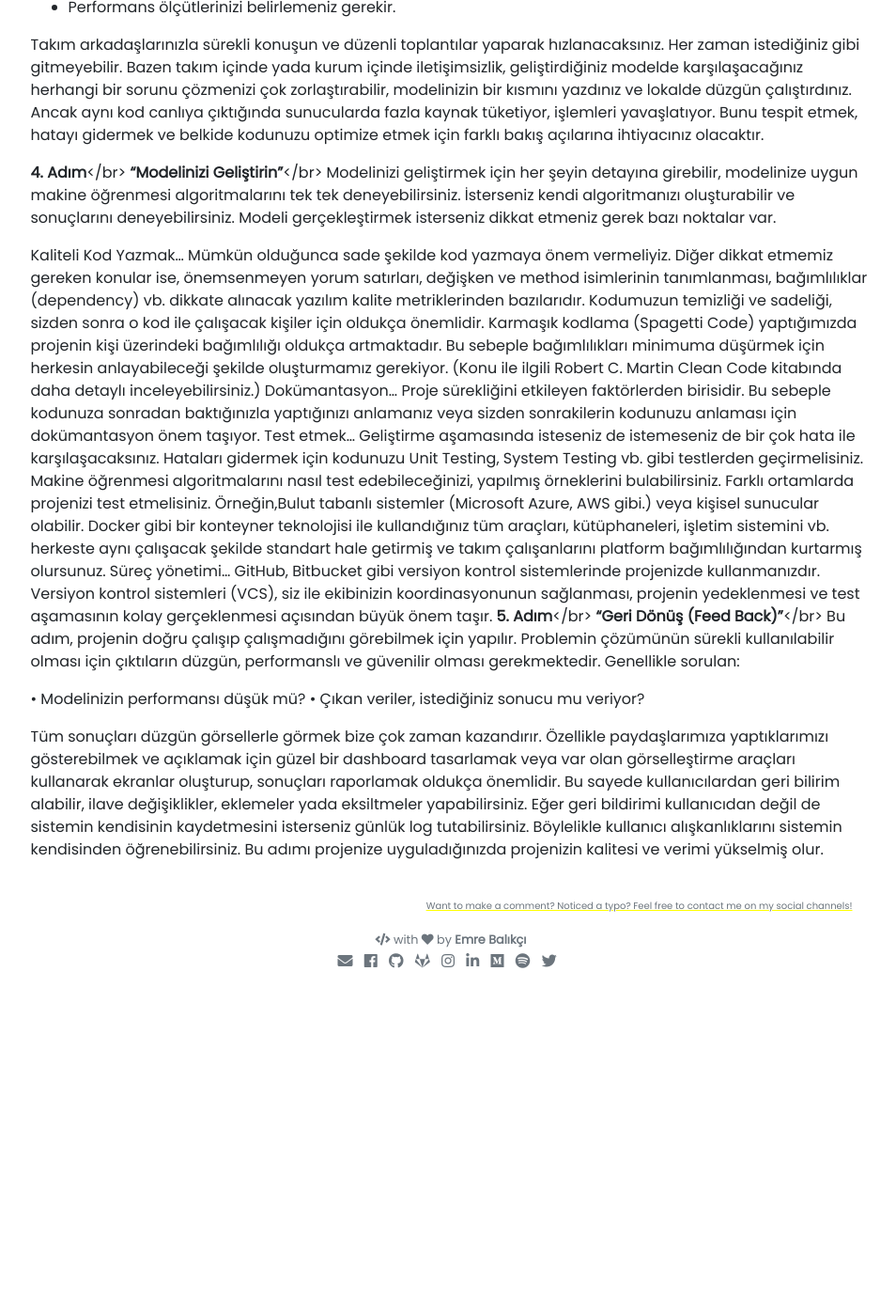
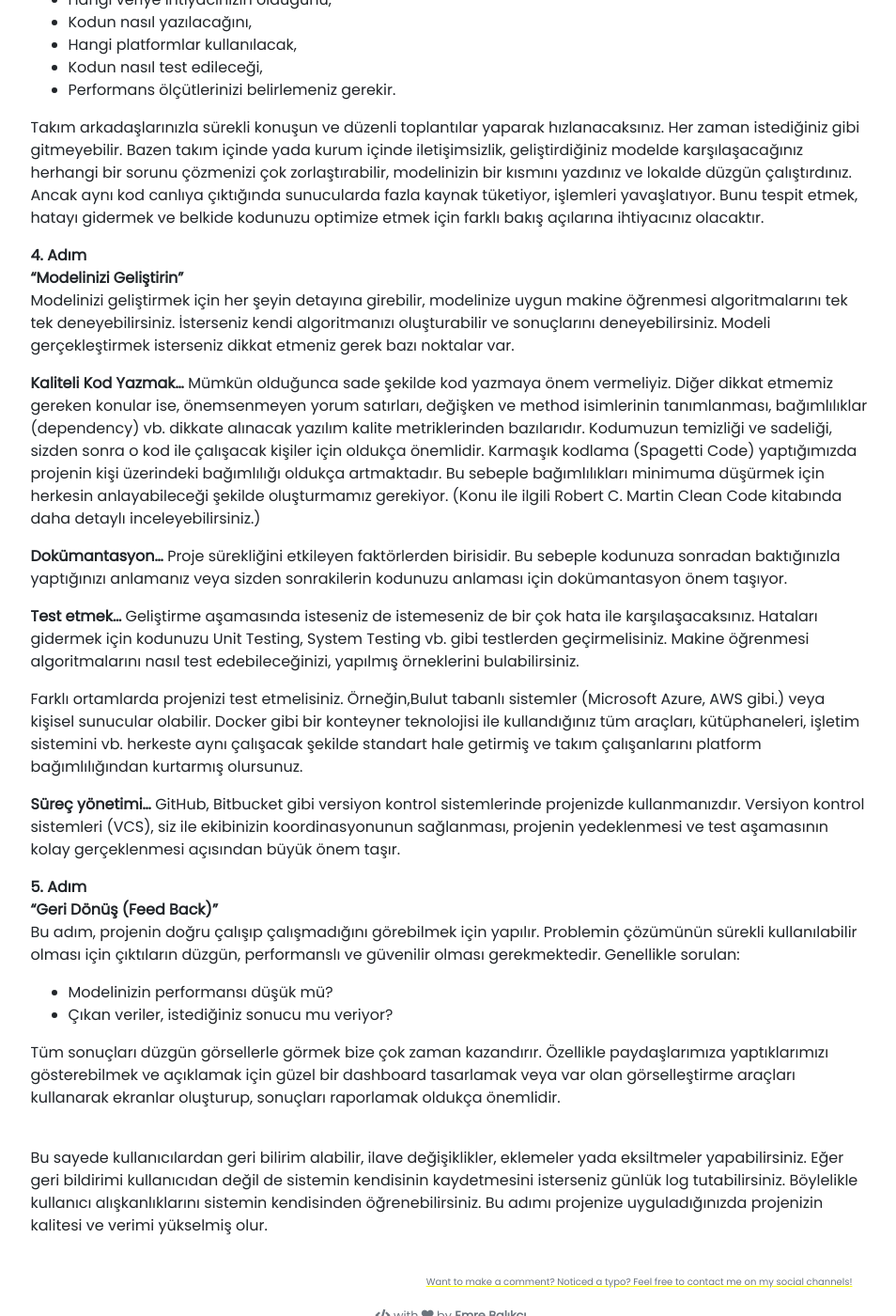
Before and after one commit to emrebalikci/emrebalikci.github.io, a Jekyll site: the page built from _posts/2021-08-22-0’dan 1’e Veri Bilimi Projesi Adımları.markdown, in a window 1280 px wide and 1400 px high, scrolled down 2755 px. Shown: the whole window at 94% size, without its empty margins (160-1114 px from the left). Built offline with Jekyll 4.4.1, drawn with Linux system fonts in a browser that asks for light colours; nearby versions of some CDN libraries; our own code applies the rules of GitHub Pages for plain Markdown files; before the commit the page ends 3806 px from its top, so only the background shows below that; some of the changed text lies outside the part shown.

Commit message:
edited post

```diff
--- a/_posts/2021-08-22-0’dan 1’e Veri Bilimi Projesi Adımları.markdown
+++ b/_posts/2021-08-22-0’dan 1’e Veri Bilimi Projesi Adımları.markdown
@@ -17,7 +17,7 @@ Temel olarak;
 
 Bir veri bilimi projesinden bastan sona nasıl yaklaşılması gerektiğinden, proje boyunca nelere dikkat edilmeli ve nasıl yönetilebilir durumundan bahsedeceğiz. Anlatacağımız her bir madde projenizin sonuna kadar size yol gösterecektir. (Bu maddeler projenize, kurumuzun kültürüne veya tecrübenize göre değişkenlik gösterebilir. Kendi isteğinize göre ekleme veya azaltmalar yapabilirsiniz.)
 
-![Data Science Adımları](https://github.com/emrebalikci/emrebalikci.github.io/assets/photos/datascience_1.png?raw=true"Data Science Adımları")
+![Data Science Adımları](https://github.com/emrebalikci/emrebalikci.github.io/assets/photos/blog/datascience_1.png")
 
 **0. Adım**<br />
 **“Doğru Sorular Sorun”**<br />
@@ -38,10 +38,12 @@ Bu gibi sorularla kaba taslak yaptığınız ölçüler sayesinde proje ekibinin
 
 Yatırım getirinizi hesaplamak (Return on Investment = ROI ) için aşağıdaki bu basit formülü kullanabilirsiniz;
 
-![Return on Investment](https://github.com/emrebalikci/emrebalikci.github.io/assets/photos/roi.jpeg?raw=true"Return on Investment")
+![Return on Investment](https://github.com/emrebalikci/emrebalikci.github.io/assets/photos/blog/roi.jpeg)
 
-**2. Adım **
-**“Bir yaklaşım belirleyin veya temel bir model oluşturun.”**
+**2. Adım**<br />
+**“Bir yaklaşım belirleyin veya temel bir model oluşturun.”**<br />
+
+
 Probleminizin tanımı içinde bir yaklaşım belirlemeniz, probleminizin çözümü için hedefiniz daha net olacaktır. Bu yaklaşım önceden var olan bir yaklaşım da olabilir yada özel bir model geliştirmeniz gerekebilir. Ancak model ilk adım için çok detaylı yada karmaşık bir model olmamalıdır. (Modeliniz bir makine öğrenmesi algoritması tasarlamak gibi karmaşık bir iş değildir.)
 
 Probleminizi tanımlayarak oluşturarak yatırımcı yada kişiler ile bu durumun detayını paylaşmalı ve geri bildirimlerle hareket etmelisiniz.
@@ -54,8 +56,8 @@ Deneyimli veri bilimcileri bu adımda, önce düşünür, çözümü hangi yakla
 
 Bu adıma kadar yaptıklarınızın verimliliğini ve başarı oranını belirlemiş, başarılı olması gereken her şeyi önem sırasına göre listelemiş olursunuz. Karmaşık bir model yaratıp/yaratmayacağınızı tespit edersiniz. Bu adımı gerçekleştirmeden hemen karmaşık bir modele giriş yapmanız, kesinlik kazanmamış bir işe başladığınız için sizi zarara götürebilir.
 
-**3. Adım**</br>
-**“Takımınızla tüm detayları tartışarak paylaşın.”**</br>
+**3. Adım**<br/>
+**“Takımınızla tüm detayları tartışarak paylaşın.”**<br />
 Bir projeyi başarılı bir şekilde geliştirmek için takımınıza kimler varsa her biriyle konuşun.Bu sizin hem hemde takımınızla projenin geleceğini belirlemenize yardımcı olacaktır. Eksikleri erken görmek yada farklı yorumlar yaptığınız işe katkı sağlayacak ve bölümleme yaparak süreçleri hızlandırabilirsiniz.
 
 Örnekler vermek gerekirse;
@@ -74,25 +76,37 @@ Bir projeyi başarılı bir şekilde geliştirmek için takımınıza kimler var
 
 Takım arkadaşlarınızla sürekli konuşun ve düzenli toplantılar yaparak hızlanacaksınız. Her zaman istediğiniz gibi gitmeyebilir. Bazen takım içinde yada kurum içinde iletişimsizlik, geliştirdiğiniz modelde karşılaşacağınız herhangi bir sorunu çözmenizi çok zorlaştırabilir, modelinizin bir kısmını yazdınız ve lokalde düzgün çalıştırdınız. Ancak aynı kod canlıya çıktığında sunucularda fazla kaynak tüketiyor, işlemleri yavaşlatıyor. Bunu tespit etmek, hatayı gidermek ve belkide kodunuzu optimize etmek için farklı bakış açılarına ihtiyacınız olacaktır.
 
-**4. Adım**</br>
-**“Modelinizi Geliştirin”**</br>
+**4. Adım**<br />
+**“Modelinizi Geliştirin”**<br />
 Modelinizi geliştirmek için her şeyin detayına girebilir, modelinize uygun makine öğrenmesi algoritmalarını tek tek deneyebilirsiniz. İsterseniz kendi algoritmanızı oluşturabilir ve sonuçlarını deneyebilirsiniz. Modeli gerçekleştirmek isterseniz dikkat etmeniz gerek bazı noktalar var.
 
-Kaliteli Kod Yazmak…
+**Kaliteli Kod Yazmak…**
 Mümkün olduğunca sade şekilde kod yazmaya önem vermeliyiz. Diğer dikkat etmemiz gereken konular ise, önemsenmeyen yorum satırları, değişken ve method isimlerinin tanımlanması, bağımlılıklar (dependency) vb. dikkate alınacak  yazılım kalite metriklerinden bazılarıdır. Kodumuzun temizliği ve sadeliği, sizden sonra o kod ile çalışacak kişiler için oldukça önemlidir. Karmaşık kodlama (Spagetti Code) yaptığımızda projenin kişi üzerindeki bağımlılığı oldukça artmaktadır. Bu sebeple bağımlılıkları minimuma düşürmek için herkesin anlayabileceği şekilde oluşturmamız gerekiyor. (Konu ile ilgili Robert C. Martin Clean Code kitabında daha detaylı inceleyebilirsiniz.)
-Dokümantasyon…
+<br/>
+
+**Dokümantasyon…**
 Proje sürekliğini etkileyen faktörlerden birisidir. Bu sebeple kodunuza sonradan baktığınızla yaptığınızı anlamanız veya sizden sonrakilerin kodunuzu anlaması için dokümantasyon önem taşıyor.
-Test etmek…
+<br/>
+
+**Test etmek…**
 Geliştirme aşamasında isteseniz de istemeseniz de bir çok hata ile karşılaşacaksınız. Hataları gidermek için kodunuzu Unit Testing, System Testing vb. gibi testlerden geçirmelisiniz. Makine öğrenmesi algoritmalarını nasıl test edebileceğinizi, yapılmış örneklerini bulabilirsiniz.
+<br />
+
 Farklı ortamlarda projenizi test etmelisiniz. Örneğin,Bulut tabanlı sistemler (Microsoft Azure, AWS gibi.) veya kişisel sunucular olabilir. Docker gibi bir konteyner teknolojisi ile kullandığınız tüm araçları, kütüphaneleri, işletim sistemini vb. herkeste aynı çalışacak şekilde standart hale getirmiş ve takım çalışanlarını platform bağımlılığından kurtarmış olursunuz.
-Süreç yönetimi…
+<br/>
+
+**Süreç yönetimi…**
 GitHub, Bitbucket gibi versiyon kontrol sistemlerinde projenizde kullanmanızdır. Versiyon kontrol sistemleri (VCS), siz ile  ekibinizin koordinasyonunun sağlanması, projenin yedeklenmesi ve test aşamasının kolay gerçeklenmesi açısından büyük önem taşır.
-**5. Adım**</br>
-**“Geri Dönüş (Feed Back)”**</br>
+
+
+**5. Adım**<br/>
+**“Geri Dönüş (Feed Back)”**<br/>
 Bu adım, projenin doğru çalışıp çalışmadığını görebilmek için yapılır. Problemin çözümünün sürekli kullanılabilir olması için çıktıların düzgün, performanslı ve güvenilir olması gerekmektedir. Genellikle sorulan:
 
-• Modelinizin performansı düşük mü?
-• Çıkan veriler, istediğiniz sonucu mu veriyor?
+- Modelinizin performansı düşük mü?
+- Çıkan veriler, istediğiniz sonucu mu veriyor?
 
 Tüm sonuçları düzgün görsellerle görmek bize çok zaman kazandırır. Özellikle paydaşlarımıza yaptıklarımızı gösterebilmek ve açıklamak için güzel bir dashboard tasarlamak veya var olan görselleştirme araçları kullanarak ekranlar oluşturup, sonuçları raporlamak oldukça önemlidir.
+
+<br/>
 Bu sayede kullanıcılardan geri bilirim alabilir, ilave değişiklikler, eklemeler yada eksiltmeler yapabilirsiniz. Eğer geri bildirimi kullanıcıdan değil de sistemin kendisinin kaydetmesini isterseniz günlük log tutabilirsiniz. Böylelikle kullanıcı alışkanlıklarını sistemin kendisinden öğrenebilirsiniz. Bu adımı projenize uyguladığınızda projenizin kalitesi ve verimi yükselmiş olur.
```
